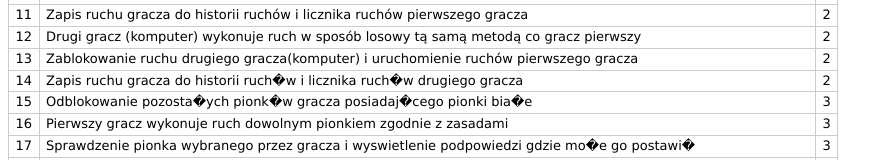
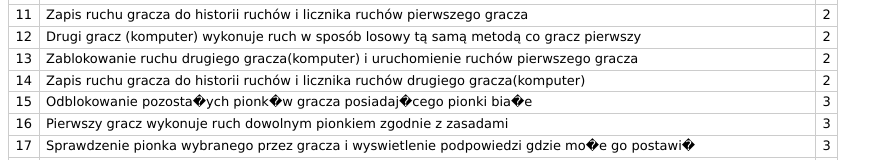
Before and after one commit to peterm10/ChessForAndroid, a plain HTML site: page HistoryGameChess.html in a window 1280 px wide. Shown: the part 223-383 px from the top of the page, without its empty margins (0-893 px from the left). Drawn offline with Linux system fonts and the light colour scheme.

Commit message:
Update HistoryGameChess.html

```diff
--- a/HistoryGameChess.html
+++ b/HistoryGameChess.html
@@ -41,7 +41,7 @@
 
 <tr><td>13</td><td>Zablokowanie ruchu drugiego gracza(komputer) i uruchomienie ruchów pierwszego gracza </td><td>2</td></tr>
 
-<tr><td>14</td><td>Zapis ruchu gracza do historii ruch�w i licznika ruch�w drugiego gracza</td><td>2</td></tr>
+<tr><td>14</td><td>Zapis ruchu gracza do historii ruchów i licznika ruchów drugiego gracza(komputer)</td><td>2</td></tr>
 
 <tr><td>15</td><td>Odblokowanie pozosta�ych pionk�w gracza posiadaj�cego pionki bia�e</td><td>3</td></tr>
 
```
